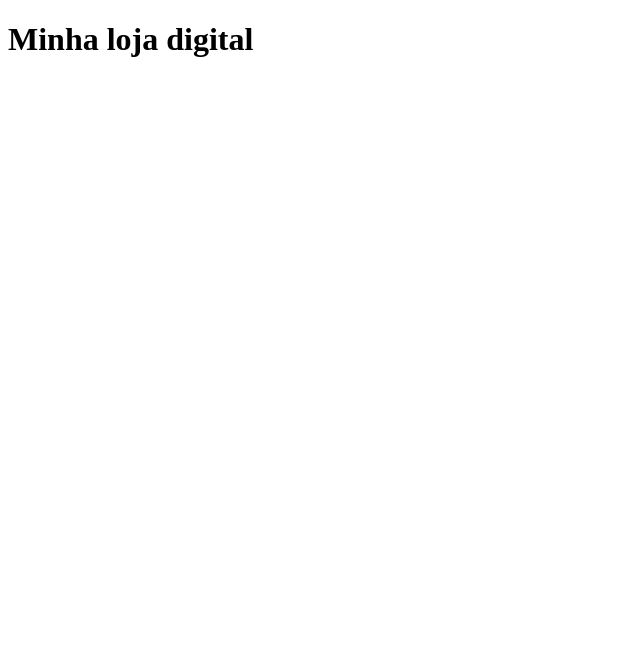
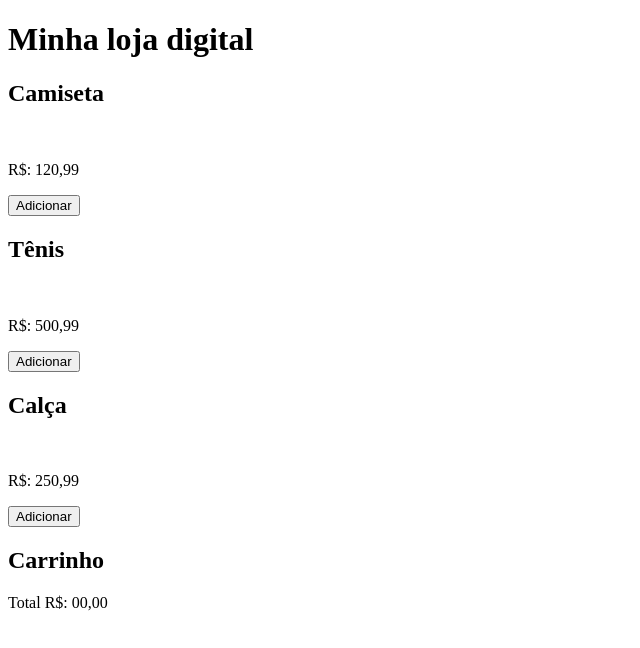
Before and after one commit to anderTron1/carrinhoDeCompra2, a plain HTML site: page index.html in a window 1280 px wide. Shown: the whole page, without its empty margins (0-640 px from the left). Drawn offline with Linux system fonts and the light colour scheme.

Commit message:
Criei a pagina index.html com as tags

```diff
--- a/index.html
+++ b/index.html
@@ -6,6 +6,37 @@
     <title>Document</title>
 </head>
 <body>
-    <h1>Minha loja digital</h1>
+    <header>
+        <h1>Minha loja digital</h1>
+    </header>
+    <main>
+        <section class="produtos">
+            <div class="lista-produtos">
+                <div class="produto">
+                    <h2>Camiseta</h2>
+                    <img src="">
+                    <p>R$: 120,99</p>
+                    <button class="add-item">Adicionar</button>
+                </div>
+                <div class="produto">
+                    <h2>Tênis</h2>
+                    <img src="">
+                    <p>R$: 500,99</p>
+                    <button class="add-item">Adicionar</button>
+                </div>
+                <div class="produto">
+                    <h2>Calça</h2>
+                    <img src="">
+                    <p>R$: 250,99</p>
+                    <button class="add-item">Adicionar</button>
+                </div>
+            </div>
+        </section>
+        <section class="carrinho">
+            <h2>Carrinho</h2>
+            <ul id="lista-carrinho"></ul>
+            <p id="total">Total R$: 00,00</p>
+        </section>
+    </main>
 </body>
 </html>
```
